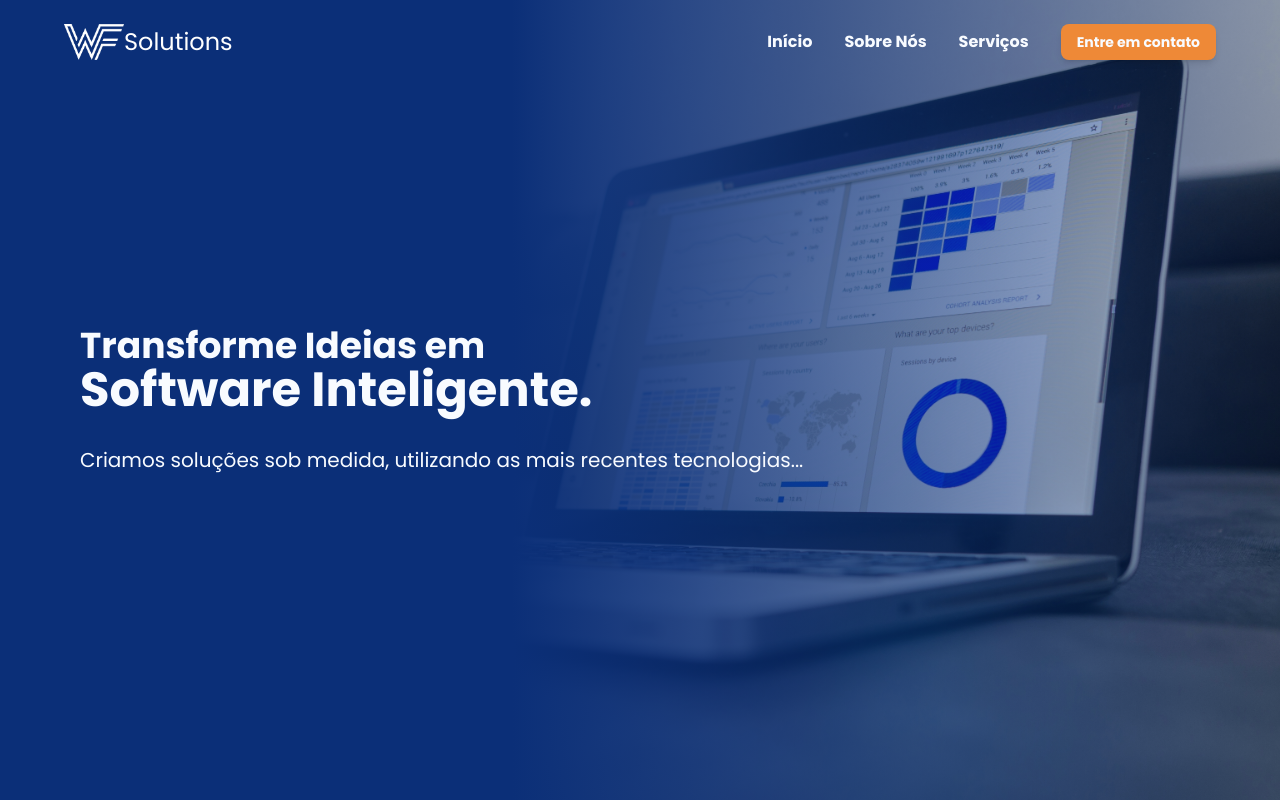
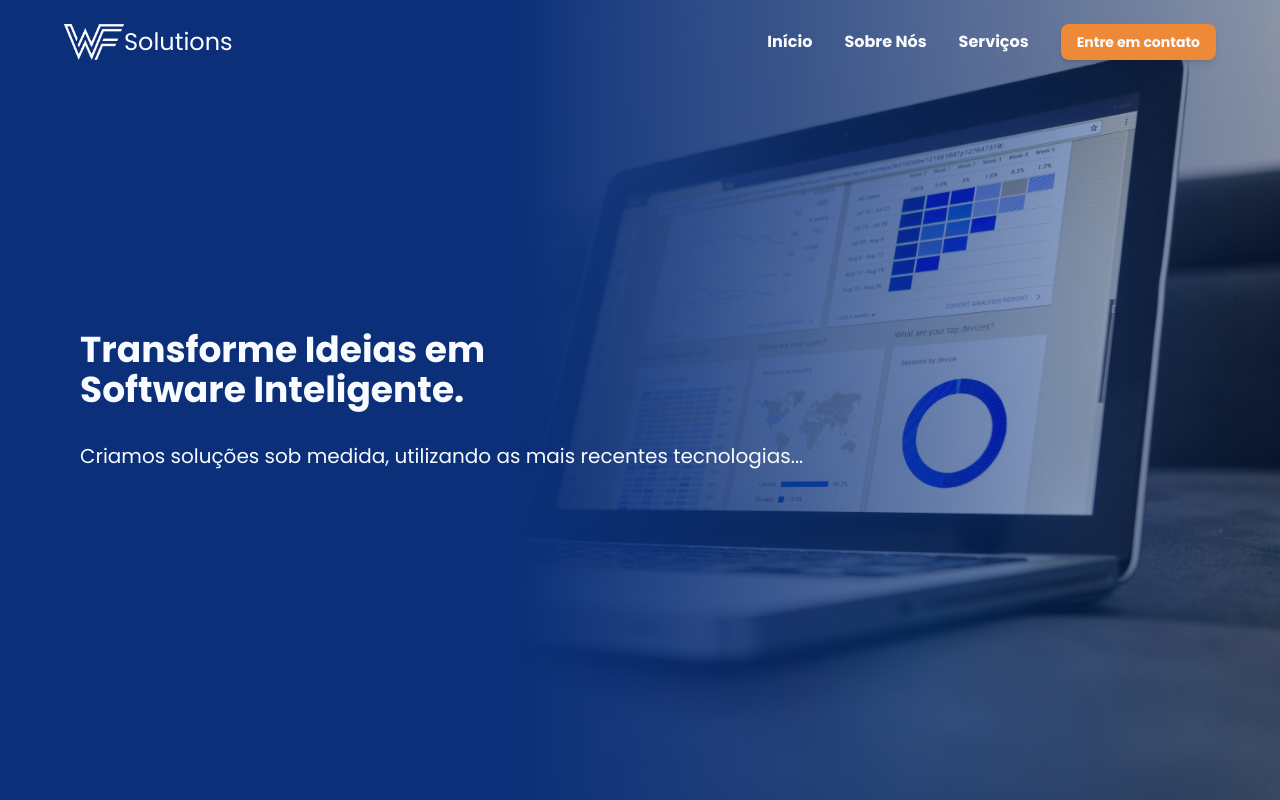
Before and after one commit to wf3-solutions/landing-page, a Next.js app: page / in a window 1280 px wide. Shown: the top 800 px of the page. Built offline with nearby package versions, Linux system fonts and the light colour scheme.

Commit message:
refactor: Changes to the header and hero.

```diff
--- a/app/components/Header.tsx
+++ b/app/components/Header.tsx
@@ -11,7 +11,7 @@ export default function Header() {
   useEffect(() => {
     const handleScroll = () => {
       const heroHeight = document.getElementById("hero")?.offsetHeight || 0;
-      setScrolled(window.scrollY > heroHeight - 80); // ajuste se quiser
+      setScrolled(window.scrollY > heroHeight - 80);
     };
 
     window.addEventListener("scroll", handleScroll);
--- a/app/components/Hero.tsx
+++ b/app/components/Hero.tsx
@@ -14,13 +14,13 @@ export default function HeroSection() {
       {/* Overlay azul */}
       <div className="absolute inset-0 bg-[linear-gradient(to_bottom,#0b2f78_0%,#0b2f78_40%,transparent_120%)] md:bg-[linear-gradient(to_right,#0b2f78_0%,#0b2f78_40%,transparent_120%)]"></div>
 
-      <div className="z-10 flex w-full h-full flex-col gap-4  justify-center p-4">
-        <h1 className="text-background text-3xl md:text-4xl font-bold ">
+      <div className="relative z-10 flex w-full h-full mt-48 md:mt-0 flex-col gap-4 md:justify-center p-4">
+        <h1 className="text-background text-3xl text-center md:text-left  md:text-4xl font-bold ">
           Transforme Ideias em <br />{" "}
-          <span className="text-5xl">Software Inteligente.</span>
+          <span className="text-4xl ">Software Inteligente.</span>
         </h1>
 
-        <p className="text-xl text-background mt-4 ">
+        <p className="text-xl text-background mt-4 text-center md:text-left ">
           Criamos soluções sob medida, utilizando as mais recentes
           tecnologias...
         </p>
```
